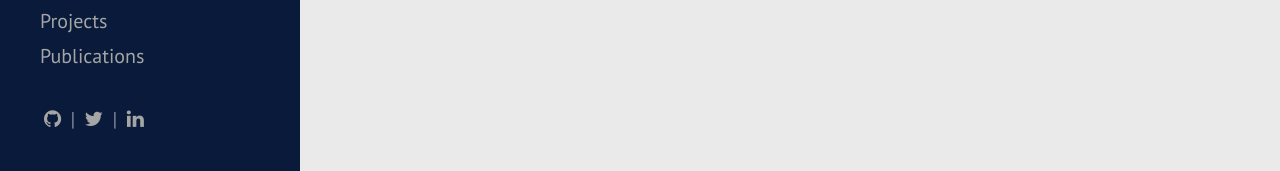
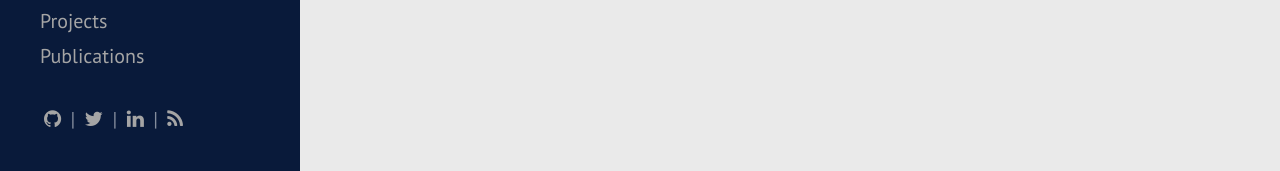
Before and after one commit to mattravenhall/mattravenhall.github.io, a Jekyll site: the page built from index.html, in a window 1280 px wide. Shown: the part 726-897 px from the top of the page. Built offline with Jekyll 4.4.1, drawn with Linux system fonts in a browser that asks for light colours.

Commit message:
Feed generation and icon added

```diff
--- a/_config.yaml
+++ b/_config.yaml
@@ -1,2 +1,6 @@
+name: Matt Ravenhall
+url: https://mattravenhall.github.io
 title: MR
 markdown: kramdown
+plugins:
+  - jekyll-feed
--- a/_includes/head.html
+++ b/_includes/head.html
@@ -14,6 +14,8 @@
     {% endif %}
   </title>
 
+  {% feed_meta %}
+
   <!-- CSS -->
   <link rel="stylesheet" href="{{ site.baseurl }}/css/poole.css">
   <link rel="stylesheet" href="/css/font-awesome.min.css">
@@ -22,6 +24,6 @@
   <link rel="stylesheet" href="https://fonts.googleapis.com/css?family=PT+Sans:400,400italic,700|Abril+Fatface">
 
   <!-- RSS -->
-  <link rel="alternate" type="application/rss+xml" title="RSS" href="/atom.xml">
+  <!--<link rel="alternate" type="application/rss+xml" title="RSS" href="/atom.xml">-->
   <link rel="stylesheet" type="text/css" href="/css/main.css">
 </head>
--- a/_includes/sidebar.html
+++ b/_includes/sidebar.html
@@ -15,8 +15,9 @@
       <a class="sidebar-nav-item" href="/publications">Publications</a>
       <br>
       <a href="https://github.com/mattravenhall"><i class="fa fa-github" aria-hidden="true"></i></a> |
-      <a href="https://twitter.com/mattravenhall/"><i class="fa fa-twitter" aria-hidden="true"></i></a></li> |
-      <a href="https://www.linkedin.com/in/matt-ravenhall-98a17139/"><i class="fa fa-linkedin" aria-hidden="true"></i></a></p>
+      <a href="https://twitter.com/mattravenhall/"><i class="fa fa-twitter" aria-hidden="true"></i></a> |
+      <a href="https://www.linkedin.com/in/matt-ravenhall-98a17139/"><i class="fa fa-linkedin" aria-hidden="true"></i></a> |
+      <a href="/feed.xml"><i class="fa fa-rss" aria-hidden="true"></i></a>
       <span class="sidebar-nav-item"></span>
     </nav>
   </div>
```
